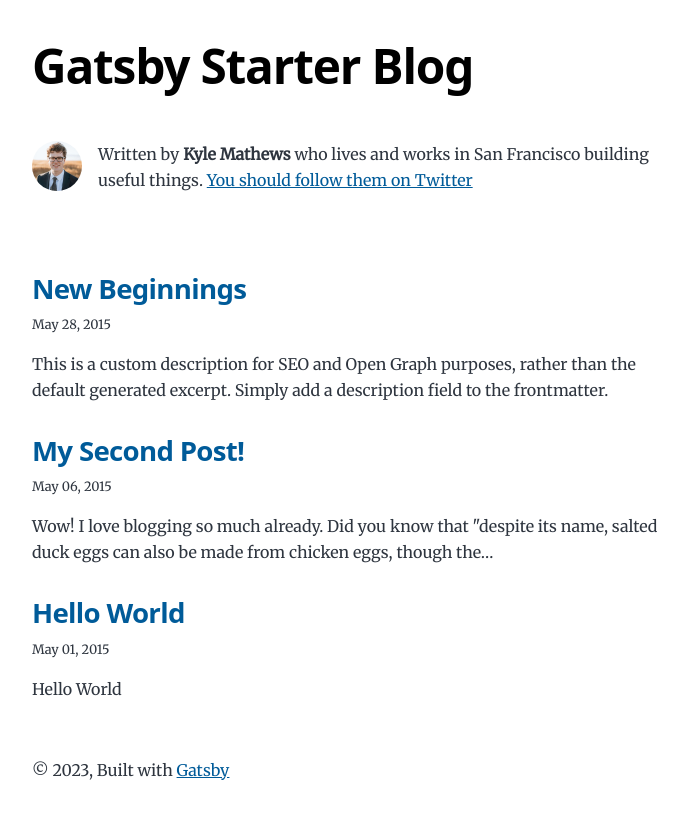
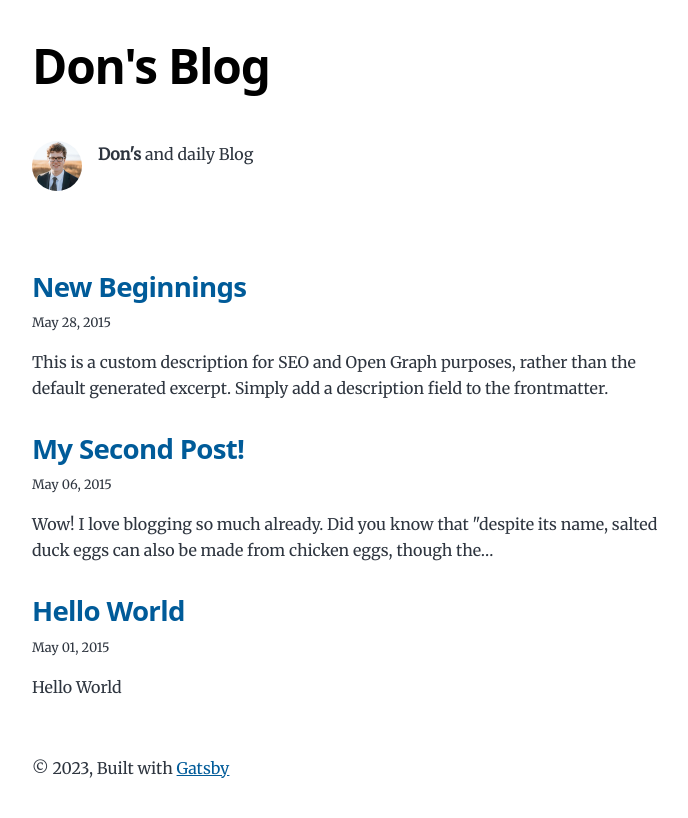
Before and after one commit to kos5667/blog, a Gatsby site: page / in a window 1280 px wide. Shown: the whole page, without its empty margins (292-980 px from the left). Built offline with nearby package versions, Linux system fonts and the light colour scheme; Gatsby itself is replaced by a stand-in of ours.

Commit message:
edit introduce box

```diff
--- a/gatsby-config.js
+++ b/gatsby-config.js
@@ -9,10 +9,10 @@
  */
 module.exports = {
   siteMetadata: {
-    title: `Gatsby Starter Blog`,
+    title: `Don's Blog`,
     author: {
-      name: `Kyle Mathews`,
-      summary: `who lives and works in San Francisco building useful things.`,
+      name: `Don's`,
+      summary: ` and daily Blog`,
     },
     description: `A starter blog demonstrating what Gatsby can do.`,
     siteUrl: `https://gatsbystarterblogsource.gatsbyjs.io/`,
--- a/src/components/bio.js
+++ b/src/components/bio.js
@@ -44,11 +44,11 @@
       />
       {author?.name && (
         <p>
-          Written by <strong>{author.name}</strong> {author?.summary || null}
+          <strong>{author.name}</strong> {author?.summary || null}
           {` `}
-          <a href={`https://twitter.com/${social?.twitter || ``}`}>
-            You should follow them on Twitter
-          </a>
+          {/*<a href={`https://twitter.com/${social?.twitter || ``}`}>*/}
+          {/*  You should follow them on Twitter*/}
+          {/*</a>*/}
         </p>
       )}
     </div>
```
